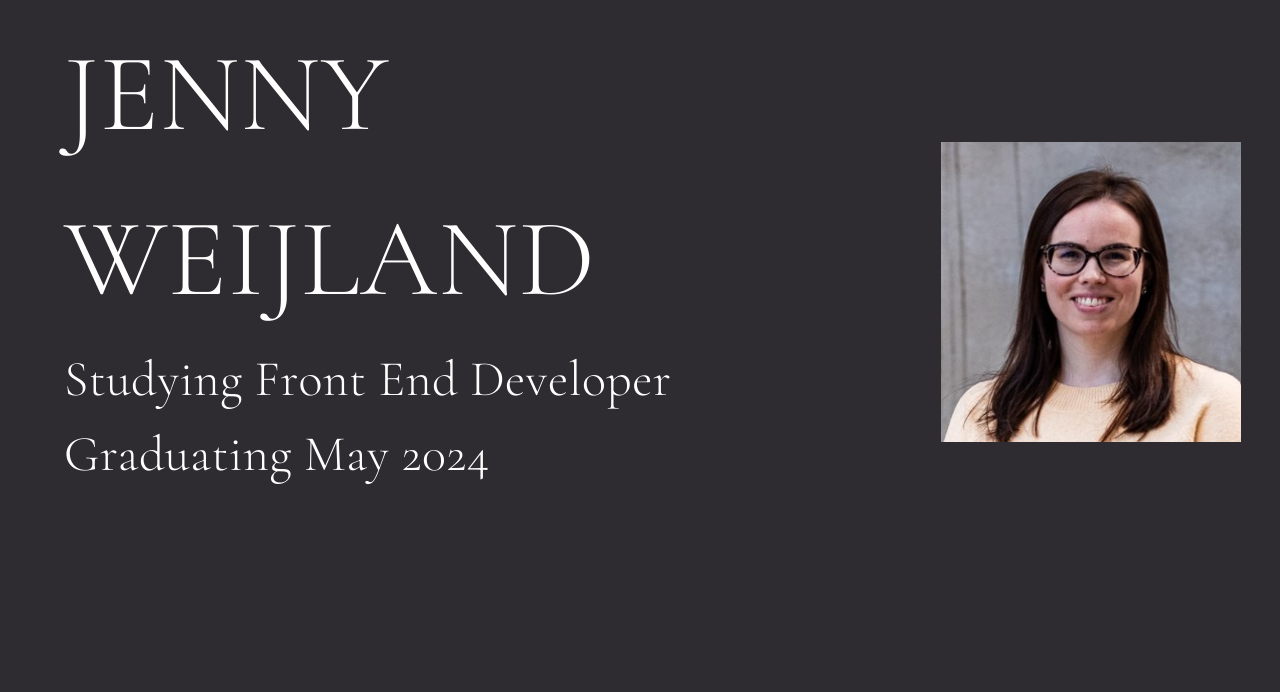
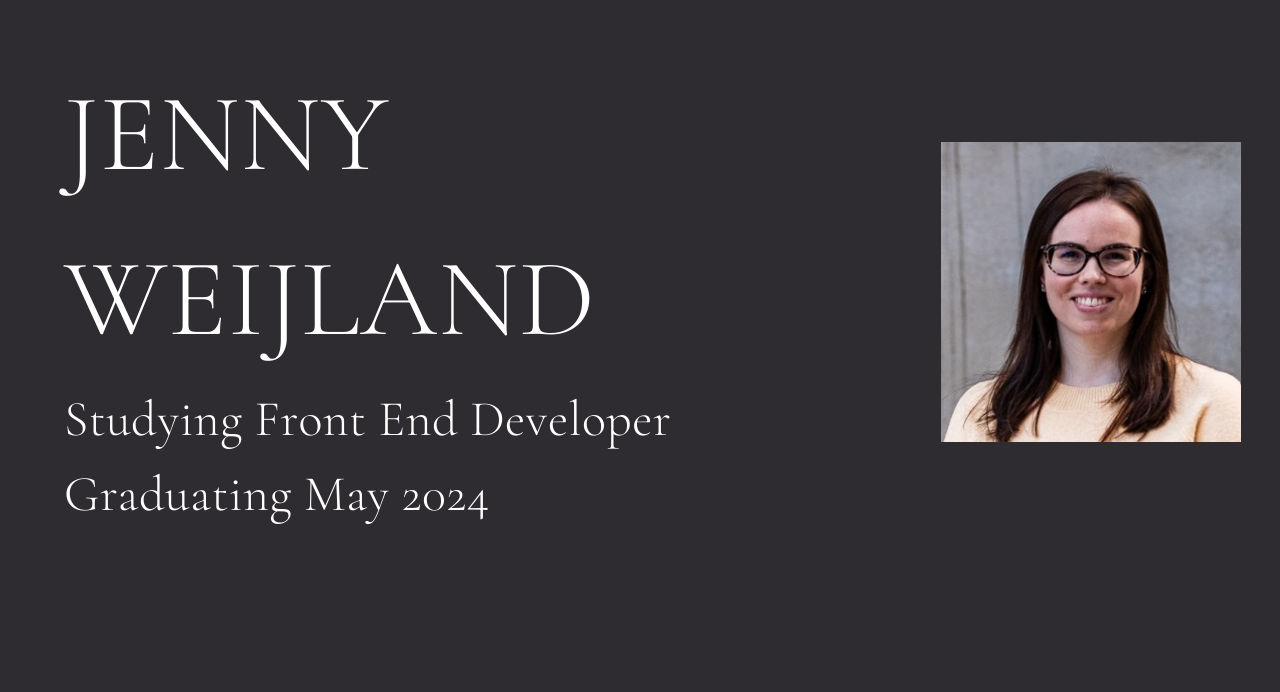
Before and after one commit to JennyWeij/JennyPortfolio, a React (Vite) app: page / in a window 1280 px wide. Shown: the part 108-800 px from the top of the page. Built offline with nearby package versions, Linux system fonts and the light colour scheme.

Commit message:
removed margin on name and cleaned up code

```diff
--- a/src/Pages/AboutMe.tsx
+++ b/src/Pages/AboutMe.tsx
@@ -17,9 +17,7 @@ function AboutMe() {
     >
       <Box
         sx={{
-          // flex: "1",
           display: "flex",
-          // justifyContent: "center",
           ml: "5%",
           alignItems: "center",
         }}
--- a/src/Pages/StartPage.tsx
+++ b/src/Pages/StartPage.tsx
@@ -21,7 +21,7 @@ function StartPage() {
         }}
       >
         {/* Text box */}
-        <Box sx={{ marginTop: "-80px" }}>
+        <Box>
           <Typography
             sx={{
               fontSize: { xs: "60px", md: "110px" },
```
